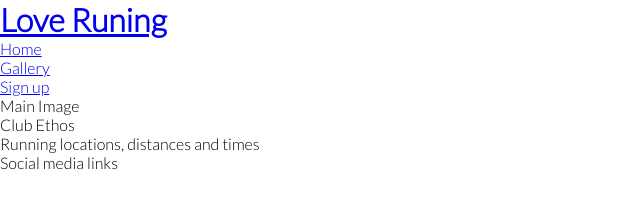
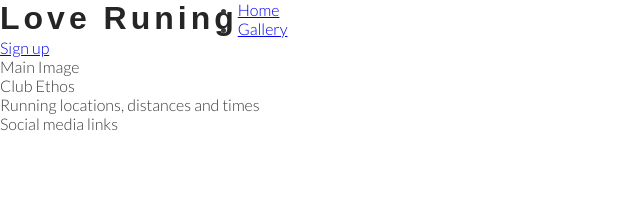
Before and after one commit to dimitri-edel/love-running, a plain HTML site: page index.html in a window 1280 px wide. Shown: the whole page, without its empty margins (0-640 px from the left). Drawn offline with Linux system fonts and the light colour scheme.

Commit message:
Add style to headinng and logo

```diff
--- a/assets/css/style.css
+++ b/assets/css/style.css
@@ -9,4 +9,16 @@
 body {
     font-family: Lato, sans-serif;
     font-weight: 300;
+    color:#3a3a3a;
 }
+
+h1,h2 {
+    font-family: Olwald, sans-serif;
+    letter-spacing: 4px;
+    color: #252525;
+}
+
+#logo {
+    float: left;
+    font-size: 200%;
+}
--- a/index.html
+++ b/index.html
@@ -13,7 +13,7 @@
 </head>
 <body>
    <header>
-    <a href="index.html"><h1>Love Runing</h1></a>
+    <a href="index.html"><h1 id="logo">Love Runing</h1></a>
     <ul>
         <li><a href="index.html">Home</a></li>
         <li><a href="#">Gallery</a></li>
```
